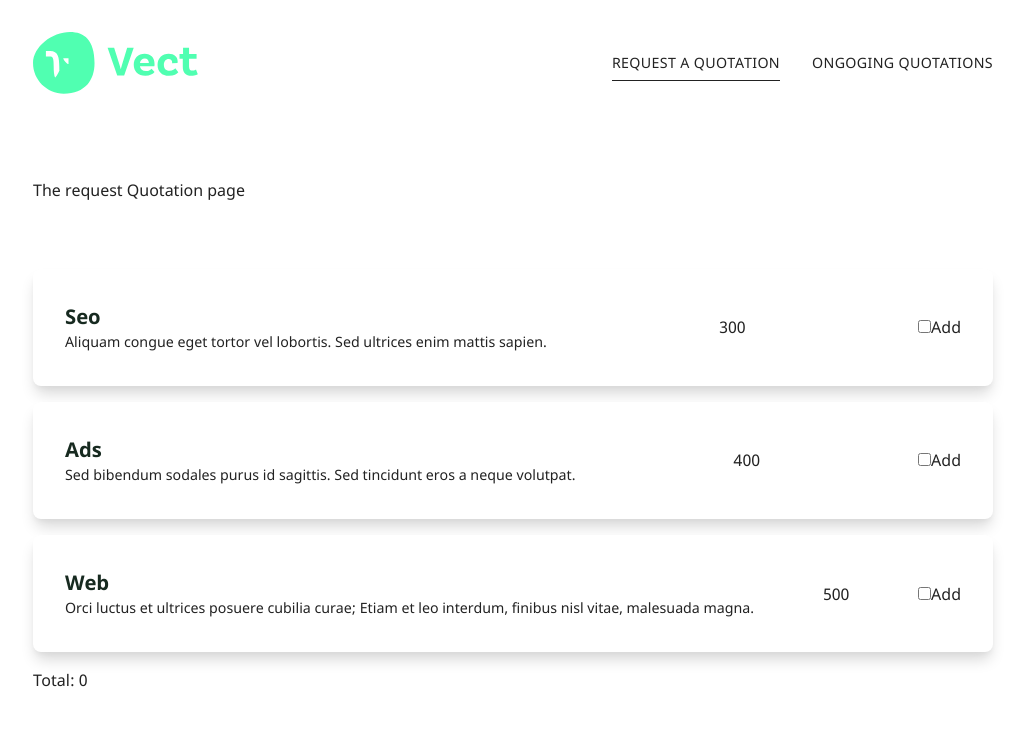
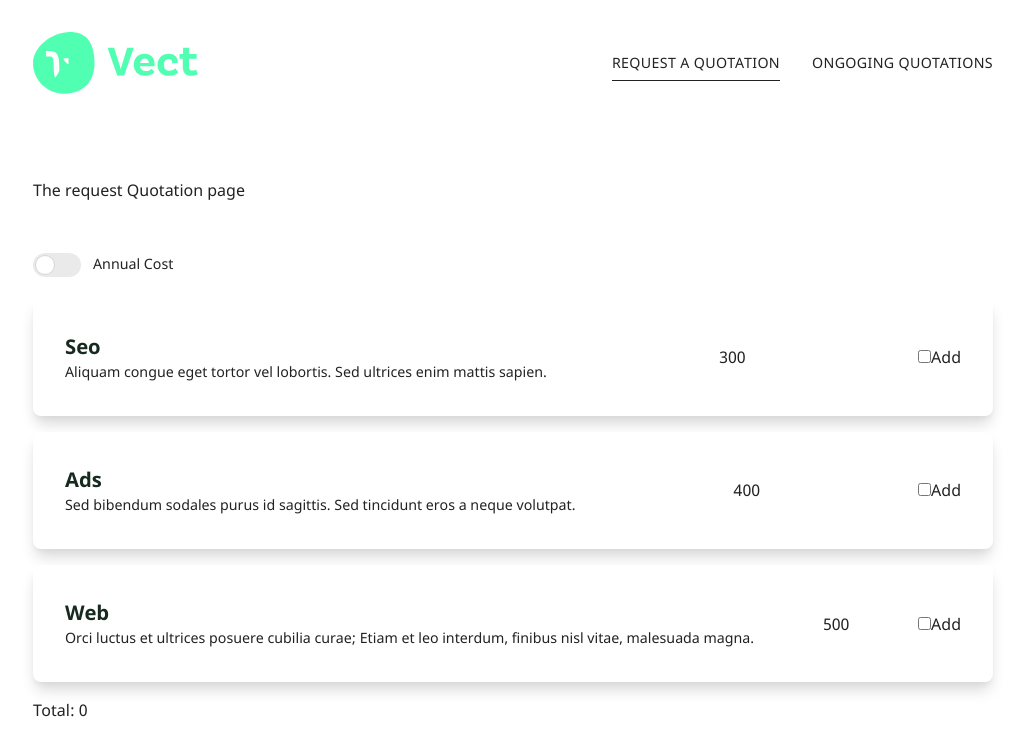
Before and after one commit to antoniofelices/quotation-and-filters, a React (Vite) app: page /request-quotation in a window 1280 px wide. Shown: the top 741 px of the page, without its empty margins (127-1152 px from the left). Built offline with nearby package versions, Linux system fonts and the light colour scheme.

Commit message:
Add Toggle component and state to annual discount

```diff
--- /dev/null
+++ b/src/components/base/Toggle.jsx
@@ -0,0 +1,19 @@
+const Toggle = ({ isAnnual }) => {
+    const handlerIsActive = (e) => {
+        isAnnual(e.target.checked)
+    }
+
+    return (
+        <label className="inline-flex items-center cursor-pointer">
+            <input
+                type="checkbox"
+                className="sr-only peer"
+                onChange={handlerIsActive}
+            />
+            <div className="relative w-8 h-6 bg-gray-200 peer-focus:outline-none peer-focus:ring-1 peer-focus:ring-green-700 dark:peer-focus:ring-green-700 rounded-full peer dark:bg-gray-700 peer-checked:after:translate-x-full rtl:peer-checked:after:-translate-x-full peer-checked:after:border-white after:content-[''] after:absolute after:top-[2px] after:start-[2px] after:bg-white after:border-gray-300 after:border after:rounded-full after:h-5 after:w-5 after:transition-all dark:border-gray-600 peer-checked:bg-green-700 dark:peer-checked:bg-green-700"></div>
+            <span className="ms-3 text-sm font-medium">Annual Cost</span>
+        </label>
+    )
+}
+
+export default Toggle
--- a/src/components/patterns/ListItemProduct.jsx
+++ b/src/components/patterns/ListItemProduct.jsx
@@ -2,6 +2,7 @@ import { useState } from 'react'
 
 const ListItemProduct = ({
     product,
+    isAnnual,
     isChecked,
     checkHandler,
     onQuantityChange,
@@ -19,6 +20,11 @@ const ListItemProduct = ({
         onQuantityChange(product.id, newQuantity)
     }
 
+    const calculatePrice = (price) => {
+        const result = isAnnual ? price * 12 - price * 12 * 0.2 : price
+        return result
+    }
+
     return (
         <>
             <div className="mx-8 my-4 flex items-center justify-between gap-3 rounded-lg bg-white p-10 shadow-lg shadow-gray-300/100 lg:mx-0">
@@ -28,7 +34,7 @@ const ListItemProduct = ({
                     </h2>
                     <p className="text-sm">{product.text}</p>
                 </div>
-                <p>{product.price}</p>
+                <p>{calculatePrice(product.price)}</p>
                 <label>
                     <input
                         type="checkbox"
--- a/src/components/sections/Products.jsx
+++ b/src/components/sections/Products.jsx
@@ -1,5 +1,6 @@
 import { useId, useState } from 'react'
 import ListItemProduct from '@components/patterns/ListItemProduct'
+import Toggle from '@components/base/Toggle'
 
 const Products = ({ content }) => {
     const sectionId = useId()
@@ -8,14 +9,24 @@ const Products = ({ content }) => {
     const [quantities, setQuantities] = useState({})
     const [total, setTotal] = useState(0)
 
+    const [isAnnual, setIsAnnual] = useState(false)
+
+    const isAnnualHandler = (newValue) => {
+        setIsAnnual(newValue)
+    }
+
     const calculateTotal = (checkedItems, quantities) => {
         let newTotal = 0
         let quantity = 1
+        let price = 0
 
         content.forEach((product) => {
             if (checkedItems[product.id]) {
                 quantity = quantities[product.id] ?? 1
-                newTotal += product.price * quantity
+                price = isAnnual
+                    ? product.price * 12 - product.price * 12 * 0.2
+                    : product.price
+                newTotal += price * quantity
             }
         })
 
@@ -43,10 +54,12 @@ const Products = ({ content }) => {
 
     return (
         <section id={sectionId} className={`@container/header relative py-11`}>
+            <Toggle isAnnual={isAnnualHandler} />
             {content.map((product) => (
                 <ListItemProduct
                     key={product.id}
                     product={product}
+                    isAnnual={isAnnual}
                     isChecked={checkedItems[product.id] ?? false}
                     checkHandler={(e) => checkHandler(e, product)}
                     onQuantityChange={quantityChangeHandler}
```
